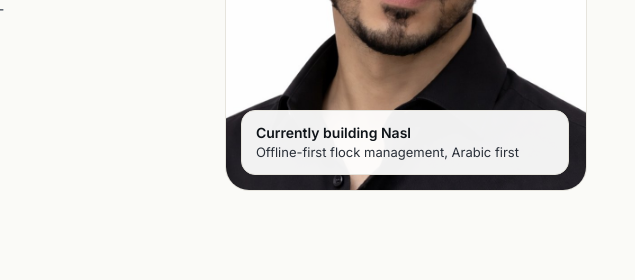
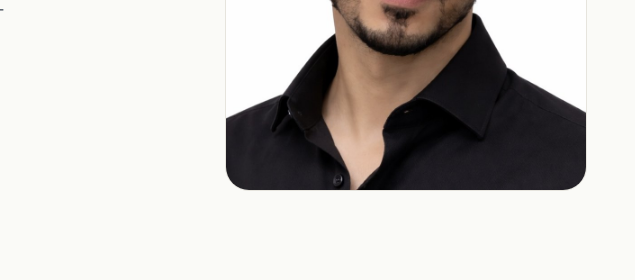
Before and after one commit to raslankiwan/raslankiwan.github.io, a plain HTML site: page index.html in a window 1280 px wide. Shown: the part 441-721 px from the top of the page, 645-1280 px from the left. Drawn offline with Linux system fonts and the light colour scheme.

Commit message:
Remove the 'Currently building' caption from the portrait
Co-Authored-By: Claude Opus 5.5 <noreply@anthropic.com>
Claude-Session: https://claude.ai/code/session_01GRWz94eXuZHhkjpAEDCVqk

```diff
--- a/index.html
+++ b/index.html
@@ -92,10 +92,6 @@ Download CV
 </div>
 <figure class="rk-photo" style="margin: 0; position: relative">
 <img src="./portrait-4x5.jpg" alt="Portrait of Raslan Kiwan" style="width: 100%; aspect-ratio: 4 / 5; object-fit: cover; border-radius: 24px; display: block; background: #FFFFFF; border: 1px solid #E6E4DD">
-<figcaption style="position: absolute; left: 16px; right: 16px; bottom: 16px; background: rgba(255,255,255,0.94); border: 1px solid #E6E4DD; border-radius: 14px; padding: 12px 14px; font-size: 13px; line-height: 1.45; color: #2A3039">
-<strong style="display: block; font-size: 14px; color: #0F1419">Currently building Nasl</strong>
-Offline-first flock management, Arabic first
-</figcaption>
 </figure>
 </section>
 
```
